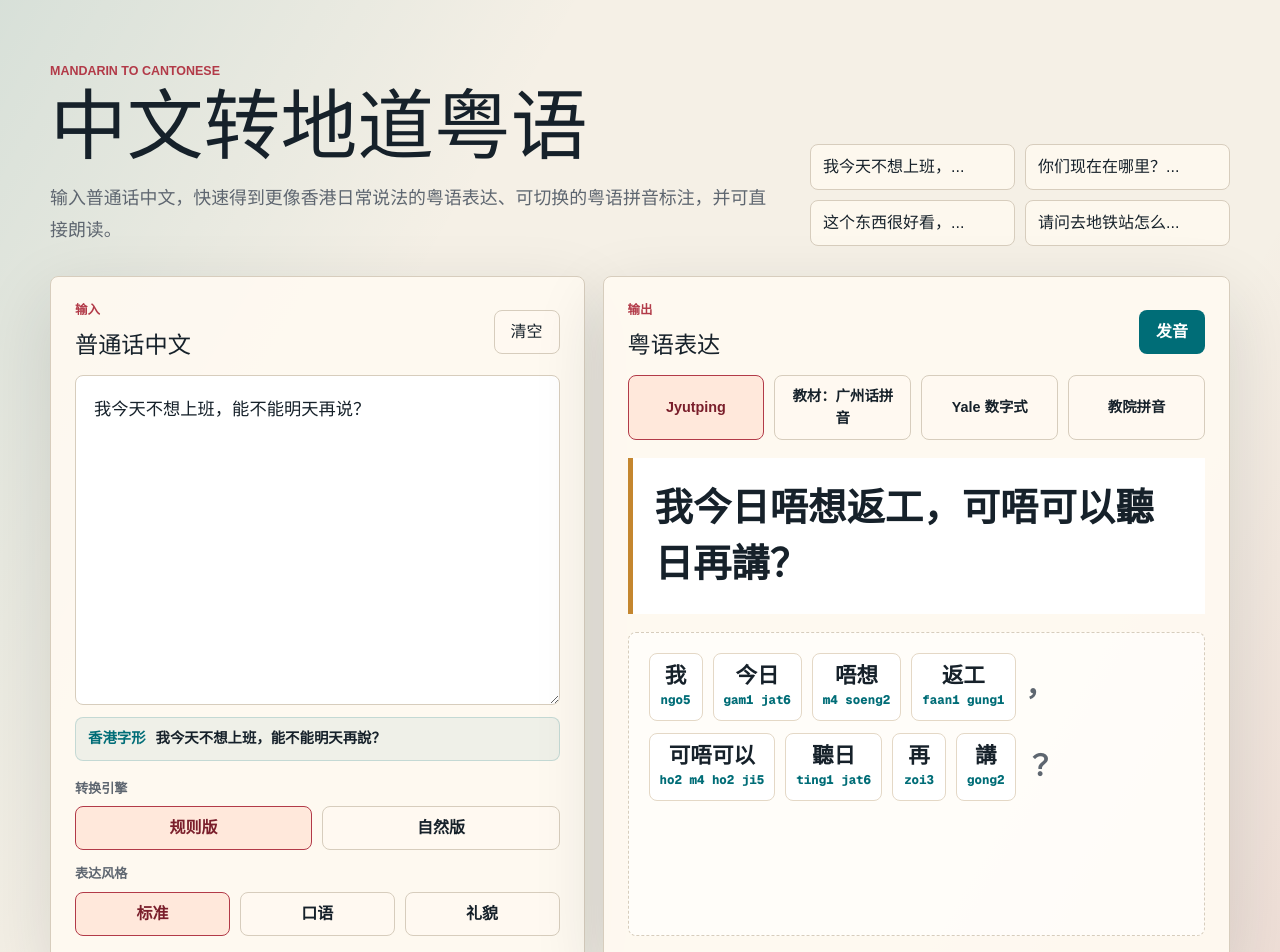
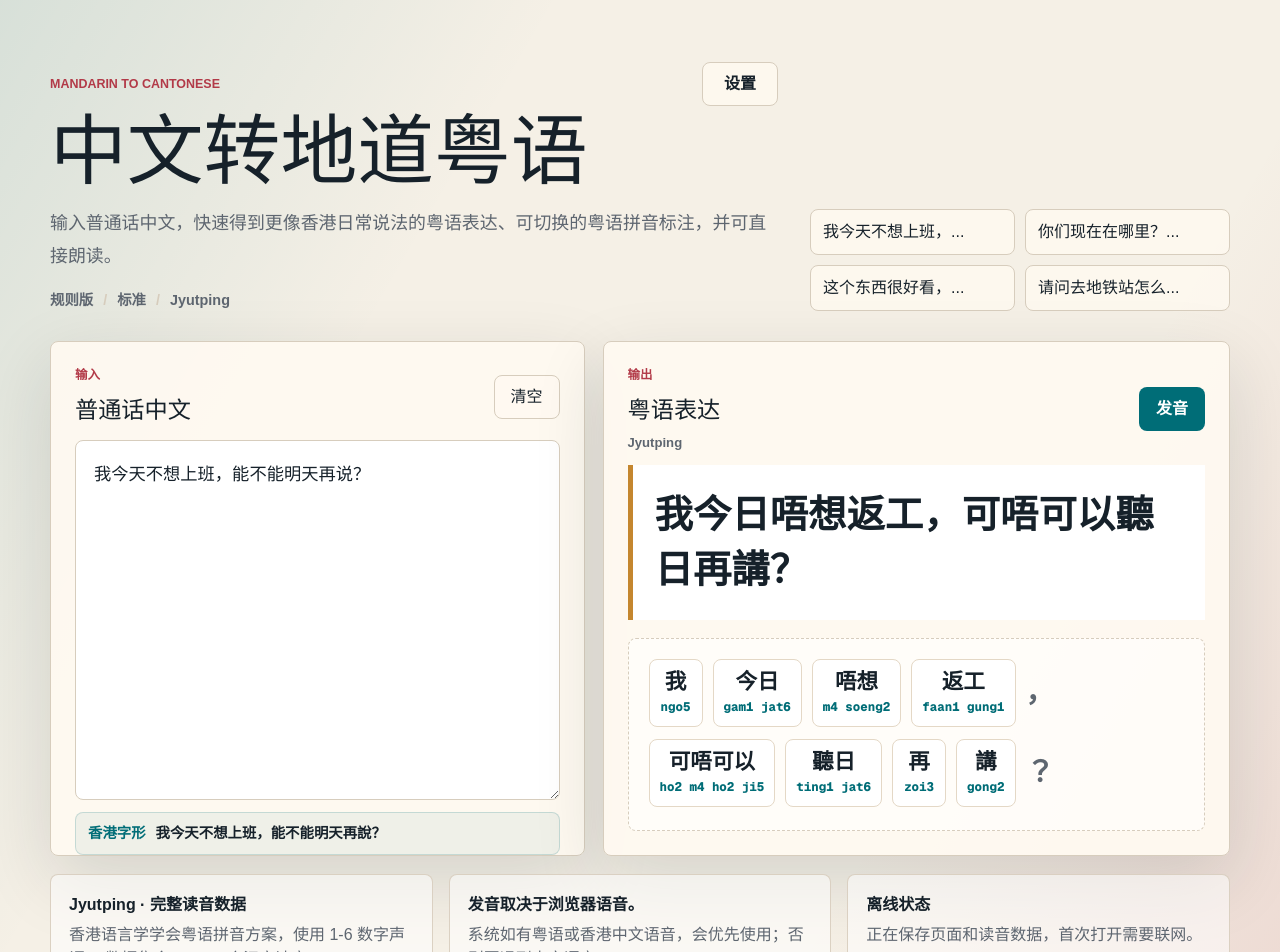
Before and after one commit to bearbearbear/CantoneseToolkit, a Next.js app: page / in a window 1280 px wide. Shown: the top 952 px of the page. Built offline with nearby package versions, Linux system fonts and the light colour scheme.

Commit message:
Move conversion options into settings

```diff
--- a/app/globals.css
+++ b/app/globals.css
@@ -60,6 +60,22 @@ button {
   padding: 22px 0 30px;
 }
 
+.hero-copy {
+  min-width: 0;
+}
+
+.hero-kicker {
+  display: flex;
+  align-items: center;
+  justify-content: space-between;
+  gap: 18px;
+  margin-bottom: 8px;
+}
+
+.hero-kicker .eyebrow {
+  margin-bottom: 0;
+}
+
 .eyebrow,
 .label {
   margin: 0 0 8px;
@@ -101,9 +117,7 @@ h1 {
 
 .hero-actions button,
 .ghost-button,
-.engine-row button,
-.mode-row button,
-.scheme-row button,
+.settings-button,
 .speak-button {
   min-height: 44px;
   border: 1px solid var(--line);
@@ -126,11 +140,33 @@ h1 {
 
 .hero-actions button:hover,
 .ghost-button:hover,
-.engine-row button:hover,
-.mode-row button:hover {
+.settings-button:hover {
   border-color: var(--teal);
   background: var(--paper-strong);
   transform: translateY(-1px);
+}
+
+.settings-button {
+  flex: 0 0 auto;
+  min-width: 76px;
+  padding: 0 16px;
+  font-weight: 800;
+}
+
+.settings-summary {
+  display: flex;
+  flex-wrap: wrap;
+  gap: 0;
+  margin: 18px 0 0;
+  color: var(--muted);
+  font-size: 0.9rem;
+  font-weight: 700;
+}
+
+.settings-summary span + span::before {
+  margin: 0 10px;
+  color: var(--line);
+  content: "/";
 }
 
 .tool-grid {
@@ -141,7 +177,7 @@ h1 {
 }
 
 .panel {
-  min-height: 560px;
+  min-height: 500px;
   border: 1px solid var(--line);
   border-radius: 8px;
   background: rgba(255, 250, 241, 0.92);
@@ -162,6 +198,14 @@ h1 {
   color: var(--ink);
   font-size: 1.45rem;
   letter-spacing: 0;
+}
+
+.panel-meta {
+  display: block;
+  margin-top: 5px;
+  color: var(--muted);
+  font-size: 0.82rem;
+  font-weight: 700;
 }
 
 .ghost-button,
@@ -185,7 +229,7 @@ h1 {
 textarea {
   display: block;
   width: calc(100% - 48px);
-  min-height: 330px;
+  min-height: 360px;
   margin: 0 24px;
   padding: 18px;
   resize: vertical;
@@ -229,64 +273,6 @@ textarea:focus {
   font-weight: 700;
   text-overflow: ellipsis;
   white-space: nowrap;
-}
-
-.control-group {
-  padding: 18px 24px 0;
-}
-
-.control-group + .control-group {
-  padding-top: 14px;
-}
-
-.control-label {
-  margin: 0 0 8px;
-  color: var(--muted);
-  font-size: 0.82rem;
-  font-weight: 800;
-}
-
-.engine-row,
-.mode-row {
-  display: grid;
-  gap: 10px;
-}
-
-.engine-row {
-  grid-template-columns: repeat(2, minmax(0, 1fr));
-}
-
-.mode-row {
-  grid-template-columns: repeat(3, 1fr);
-  padding-bottom: 24px;
-}
-
-.scheme-row {
-  display: grid;
-  grid-template-columns: repeat(4, minmax(0, 1fr));
-  gap: 10px;
-  padding: 0 24px 18px;
-}
-
-.scheme-row button {
-  min-width: 0;
-  padding: 10px 12px;
-  overflow-wrap: anywhere;
-  font-size: 0.9rem;
-  font-weight: 800;
-}
-
-.engine-row button,
-.mode-row button {
-  font-weight: 800;
-}
-
-.engine-row .active,
-.mode-row .active,
-.scheme-row .active {
-  border-color: var(--red);
-  background: #ffe8db;
-  color: #7a1e2b;
 }
 
 .output-panel {
@@ -354,7 +340,7 @@ textarea:focus {
 
 .notes {
   display: grid;
-  grid-template-columns: repeat(4, minmax(0, 1fr));
+  grid-template-columns: repeat(3, minmax(0, 1fr));
   gap: 16px;
   margin-top: 18px;
   color: var(--muted);
@@ -378,6 +364,168 @@ textarea:focus {
   color: var(--ink);
 }
 
+.settings-layer {
+  position: fixed;
+  z-index: 50;
+  inset: 0;
+  display: grid;
+  place-items: center;
+  padding: 24px;
+  background: rgba(22, 33, 42, 0.48);
+  backdrop-filter: blur(6px);
+}
+
+.settings-layer[hidden] {
+  display: none;
+}
+
+.settings-dialog {
+  width: min(620px, 100%);
+  max-height: min(780px, calc(100vh - 48px));
+  overflow: hidden;
+  border: 1px solid var(--line);
+  border-radius: 8px;
+  background: var(--paper-strong);
+  box-shadow: 0 28px 90px rgba(22, 33, 42, 0.28);
+}
+
+.settings-heading,
+.settings-footer {
+  display: flex;
+  align-items: center;
+  justify-content: space-between;
+  gap: 18px;
+  padding: 20px 24px;
+}
+
+.settings-heading {
+  border-bottom: 1px solid var(--line);
+}
+
+.settings-heading h2 {
+  margin: 0;
+  color: var(--ink);
+  font-size: 1.42rem;
+}
+
+.close-settings-button {
+  width: 42px;
+  height: 42px;
+  padding: 0;
+  border: 1px solid transparent;
+  border-radius: 50%;
+  background: transparent;
+  color: var(--muted);
+  font-size: 1.8rem;
+  line-height: 1;
+}
+
+.close-settings-button:hover,
+.close-settings-button:focus-visible {
+  border-color: var(--line);
+  background: var(--background);
+  color: var(--ink);
+}
+
+.settings-body {
+  max-height: calc(min(780px, 100vh - 48px) - 158px);
+  overflow-y: auto;
+  padding: 0 24px;
+}
+
+.settings-group {
+  margin: 0;
+  padding: 22px 0 24px;
+  border: 0;
+  border-bottom: 1px solid var(--line);
+}
+
+.settings-group:last-child {
+  border-bottom: 0;
+}
+
+.settings-group legend {
+  padding: 0;
+  color: var(--ink);
+  font-size: 1rem;
+  font-weight: 800;
+}
+
+.settings-group p {
+  margin: 7px 0 14px;
+  color: var(--muted);
+  font-size: 0.88rem;
+  line-height: 1.55;
+}
+
+.setting-options {
+  display: grid;
+  gap: 9px;
+}
+
+.setting-options.two-columns {
+  grid-template-columns: repeat(2, minmax(0, 1fr));
+}
+
+.setting-options.three-columns {
+  grid-template-columns: repeat(3, minmax(0, 1fr));
+}
+
+.scheme-options {
+  grid-template-columns: repeat(2, minmax(0, 1fr));
+}
+
+.setting-options button {
+  min-height: 46px;
+  padding: 9px 12px;
+  border: 1px solid var(--line);
+  border-radius: 8px;
+  background: var(--paper);
+  color: var(--ink);
+  font-weight: 800;
+  overflow-wrap: anywhere;
+}
+
+.setting-options button:hover {
+  border-color: var(--teal);
+  background: white;
+}
+
+.setting-options button.active {
+  border-color: var(--red);
+  background: #ffe8db;
+  color: #7a1e2b;
+  box-shadow: inset 0 0 0 1px var(--red);
+}
+
+.settings-footer {
+  min-height: 72px;
+  border-top: 1px solid var(--line);
+  background: var(--paper);
+}
+
+.settings-footer p {
+  margin: 0;
+  color: var(--muted);
+  font-size: 0.85rem;
+  font-weight: 700;
+}
+
+.settings-footer button {
+  min-width: 94px;
+  min-height: 44px;
+  padding: 0 18px;
+  border: 0;
+  border-radius: 8px;
+  background: var(--teal);
+  color: white;
+  font-weight: 800;
+}
+
+.settings-footer button:hover {
+  background: #005963;
+}
+
 @media (max-width: 860px) {
   .page-shell {
     width: min(100% - 22px, 680px);
@@ -395,6 +543,10 @@ textarea:focus {
     min-height: auto;
   }
 
+  .hero-kicker {
+    align-items: flex-start;
+  }
+
   .panel {
     min-height: auto;
   }
@@ -405,14 +557,8 @@ textarea:focus {
 }
 
 @media (max-width: 520px) {
-  .hero-actions,
-  .engine-row,
-  .mode-row {
+  .hero-actions {
     grid-template-columns: 1fr;
-  }
-
-  .scheme-row {
-    grid-template-columns: repeat(2, minmax(0, 1fr));
   }
 
   .panel-heading {
@@ -432,4 +578,43 @@ textarea:focus {
   .cantonese-output {
     font-size: 1.42rem;
   }
+
+  .settings-layer {
+    align-items: end;
+    padding: 0;
+  }
+
+  .settings-dialog {
+    width: 100%;
+    max-height: 92vh;
+    border-right: 0;
+    border-bottom: 0;
+    border-left: 0;
+    border-radius: 8px 8px 0 0;
+  }
+
+  .settings-heading,
+  .settings-footer {
+    padding-right: 16px;
+    padding-left: 16px;
+  }
+
+  .settings-body {
+    max-height: calc(92vh - 158px);
+    padding: 0 16px;
+  }
+
+  .setting-options.three-columns,
+  .scheme-options {
+    grid-template-columns: 1fr;
+  }
+
+  .settings-footer {
+    align-items: stretch;
+    flex-direction: column;
+  }
+
+  .settings-footer button {
+    width: 100%;
+  }
 }
--- a/app/page.tsx
+++ b/app/page.tsx
@@ -1,6 +1,6 @@
 "use client";
 
-import { useEffect, useMemo, useState } from "react";
+import { useEffect, useMemo, useRef, useState } from "react";
 import pronunciationData from "./data/cantonese-pronunciation-table.json";
 
 type ConversionEngine = "rule" | "natural";
@@ -144,6 +144,12 @@ const engineLabels: Record<ConversionEngine, string> = {
 const engineNotes: Record<ConversionEngine, string> = {
   rule: "规则版使用固定词表和替换规则，结果更稳定，适合对照学习。",
   natural: "自然版会在规则结果上做一层本地口语润色，后续可继续接入大模型增强。",
+};
+
+const modeLabels: Record<StyleMode, string> = {
+  standard: "标准",
+  casual: "口语",
+  polite: "礼貌",
 };
 
 const naturalPolishRules: Array<[RegExp, string]> = [
@@ -406,6 +412,8 @@ export default function Home() {
   const [mode, setMode] = useState<StyleMode>("standard");
   const [scheme, setScheme] = useState<RomanizationScheme>("jyutping");
   const [offlineStatus, setOfflineStatus] = useState<OfflineStatus>("checking");
+  const [settingsOpen, setSettingsOpen] = useState(false);
+  const closeSettingsButtonRef = useRef<HTMLButtonElement>(null);
   const standardizedInput = useMemo(
     () => normalizeHongKongText(cleanInputText(input)),
     [input],
@@ -455,14 +463,54 @@ export default function Home() {
     };
   }, []);
 
+  useEffect(() => {
+    if (!settingsOpen) {
+      return;
+    }
+
+    const previouslyFocused = document.activeElement as HTMLElement | null;
+    const previousOverflow = document.body.style.overflow;
+    const closeOnEscape = (event: KeyboardEvent) => {
+      if (event.key === "Escape") {
+        setSettingsOpen(false);
+      }
+    };
+
+    document.body.style.overflow = "hidden";
+    document.addEventListener("keydown", closeOnEscape);
+    closeSettingsButtonRef.current?.focus();
+
+    return () => {
+      document.body.style.overflow = previousOverflow;
+      document.removeEventListener("keydown", closeOnEscape);
+      previouslyFocused?.focus();
+    };
+  }, [settingsOpen]);
+
   return (
     <main className="page-shell">
       <section className="hero">
-        <div>
-          <p className="eyebrow">Mandarin to Cantonese</p>
+        <div className="hero-copy">
+          <div className="hero-kicker">
+            <p className="eyebrow">Mandarin to Cantonese</p>
+            <button
+              type="button"
+              className="settings-button"
+              aria-haspopup="dialog"
+              aria-expanded={settingsOpen}
+              onClick={() => setSettingsOpen(true)}
+            >
+              设置
+            </button>
+          </div>
           <h1>中文转地道粤语</h1>
           <p className="intro">
             输入普通话中文，快速得到更像香港日常说法的粤语表达、可切换的粤语拼音标注，并可直接朗读。
+          </p>
+          <p className="settings-summary" aria-label="当前设置">
+            <span>{engineLabels[engine]}</span>
+            <span>{modeLabels[mode]}</span>
+            <span>{schemeNames[scheme]}</span>
           </p>
         </div>
         <div className="hero-actions" aria-label="示例">
@@ -497,47 +545,6 @@ export default function Home() {
               <b>{standardizedInput}</b>
             </div>
           )}
-          <div className="control-group">
-            <p className="control-label">转换引擎</p>
-            <div className="engine-row" aria-label="转换引擎">
-              {(Object.keys(engineLabels) as ConversionEngine[]).map((item) => (
-                <button
-                  key={item}
-                  type="button"
-                  className={engine === item ? "active" : ""}
-                  onClick={() => setEngine(item)}
-                >
-                  {engineLabels[item]}
-                </button>
-              ))}
-            </div>
-          </div>
-          <div className="control-group">
-            <p className="control-label">表达风格</p>
-            <div className="mode-row" aria-label="表达风格">
-              <button
-                type="button"
-                className={mode === "standard" ? "active" : ""}
-                onClick={() => setMode("standard")}
-              >
-                标准
-              </button>
-              <button
-                type="button"
-                className={mode === "casual" ? "active" : ""}
-                onClick={() => setMode("casual")}
-              >
-                口语
-              </button>
-              <button
-                type="button"
-                className={mode === "polite" ? "active" : ""}
-                onClick={() => setMode("polite")}
-              >
-                礼貌
-              </button>
-            </div>
-          </div>
         </div>
 
         <div className="panel output-panel">
@@ -545,22 +552,11 @@ export default function Home() {
             <div>
               <p className="label">输出</p>
               <h2>粤语表达</h2>
+              <span className="panel-meta">{schemeNames[scheme]}</span>
             </div>
             <button type="button" className="speak-button" onClick={() => speak(cantonese)}>
               发音
             </button>
-          </div>
-          <div className="scheme-row" aria-label="粤拼方案">
-            {(Object.keys(schemeNames) as RomanizationScheme[]).map((item) => (
-              <button
-                key={item}
-                type="button"
-                className={scheme === item ? "active" : ""}
-                onClick={() => setScheme(item)}
-              >
-                {schemeNames[item]}
-              </button>
-            ))}
           </div>
           <p className="cantonese-output">{cantonese}</p>
           <div className="jyutping-box" aria-label="粤拼标注">
@@ -579,11 +575,7 @@ export default function Home() {
 
       <section className="notes" aria-label="说明">
         <div>
-          <strong>当前引擎：{engineLabels[engine]}</strong>
-          <span>{engineNotes[engine]} 输入会先统一为香港繁体字形。</span>
-        </div>
-        <div>
-          <strong>当前方案：{schemeNames[scheme]}</strong>
+          <strong>{schemeNames[scheme]} · 完整读音数据</strong>
           <span>
             {schemeNotes[scheme]} 数据集含{" "}
             {pronunciationData.metadata.characterCount.toLocaleString()} 个汉字读音。
@@ -604,6 +596,103 @@ export default function Home() {
           </span>
         </div>
       </section>
+
+      <div
+        className={`settings-layer ${settingsOpen ? "open" : ""}`}
+        hidden={!settingsOpen}
+        aria-hidden={!settingsOpen}
+        onMouseDown={(event) => {
+          if (event.target === event.currentTarget) {
+            setSettingsOpen(false);
+          }
+        }}
+      >
+        <section
+          className="settings-dialog"
+          role="dialog"
+          aria-modal="true"
+          aria-labelledby="settings-title"
+        >
+          <header className="settings-heading">
+            <div>
+              <p className="label">偏好设置</p>
+              <h2 id="settings-title">转换设置</h2>
+            </div>
+            <button
+              ref={closeSettingsButtonRef}
+              type="button"
+              className="close-settings-button"
+              aria-label="关闭设置"
+              onClick={() => setSettingsOpen(false)}
+            >
+              ×
+            </button>
+          </header>
+
+          <div className="settings-body">
+            <fieldset className="settings-group">
+              <legend>转换引擎</legend>
+              <p>{engineNotes[engine]}</p>
+              <div className="setting-options two-columns">
+                {(Object.keys(engineLabels) as ConversionEngine[]).map((item) => (
+                  <button
+                    key={item}
+                    type="button"
+                    className={engine === item ? "active" : ""}
+                    aria-pressed={engine === item}
+                    onClick={() => setEngine(item)}
+                  >
+                    {engineLabels[item]}
+                  </button>
+                ))}
+              </div>
+            </fieldset>
+
+            <fieldset className="settings-group">
+              <legend>表达风格</legend>
+              <p>控制转换结果的语气，输入仍会先统一为香港繁体字形。</p>
+              <div className="setting-options three-columns">
+                {(Object.keys(modeLabels) as StyleMode[]).map((item) => (
+                  <button
+                    key={item}
+                    type="button"
+                    className={mode === item ? "active" : ""}
+                    aria-pressed={mode === item}
+                    onClick={() => setMode(item)}
+                  >
+                    {modeLabels[item]}
+                  </button>
+                ))}
+              </div>
+            </fieldset>
+
+            <fieldset className="settings-group">
+              <legend>输出拼音方案</legend>
+              <p>{schemeNotes[scheme]}</p>
+              <div className="setting-options scheme-options">
+                {(Object.keys(schemeNames) as RomanizationScheme[]).map((item) => (
+                  <button
+                    key={item}
+                    type="button"
+                    className={scheme === item ? "active" : ""}
+                    aria-pressed={scheme === item}
+                    onClick={() => setScheme(item)}
+                  >
+                    {schemeNames[item]}
+                  </button>
+                ))}
+              </div>
+            </fieldset>
+          </div>
+
+          <footer className="settings-footer">
+            <p>{engineLabels[engine]} · {modeLabels[mode]} · {schemeNames[scheme]}</p>
+            <button type="button" onClick={() => setSettingsOpen(false)}>
+              完成
+            </button>
+          </footer>
+        </section>
+      </div>
     </main>
   );
 }
```
Also changed, not shown: 1 other file (tests, documents, lock files or other folders).
